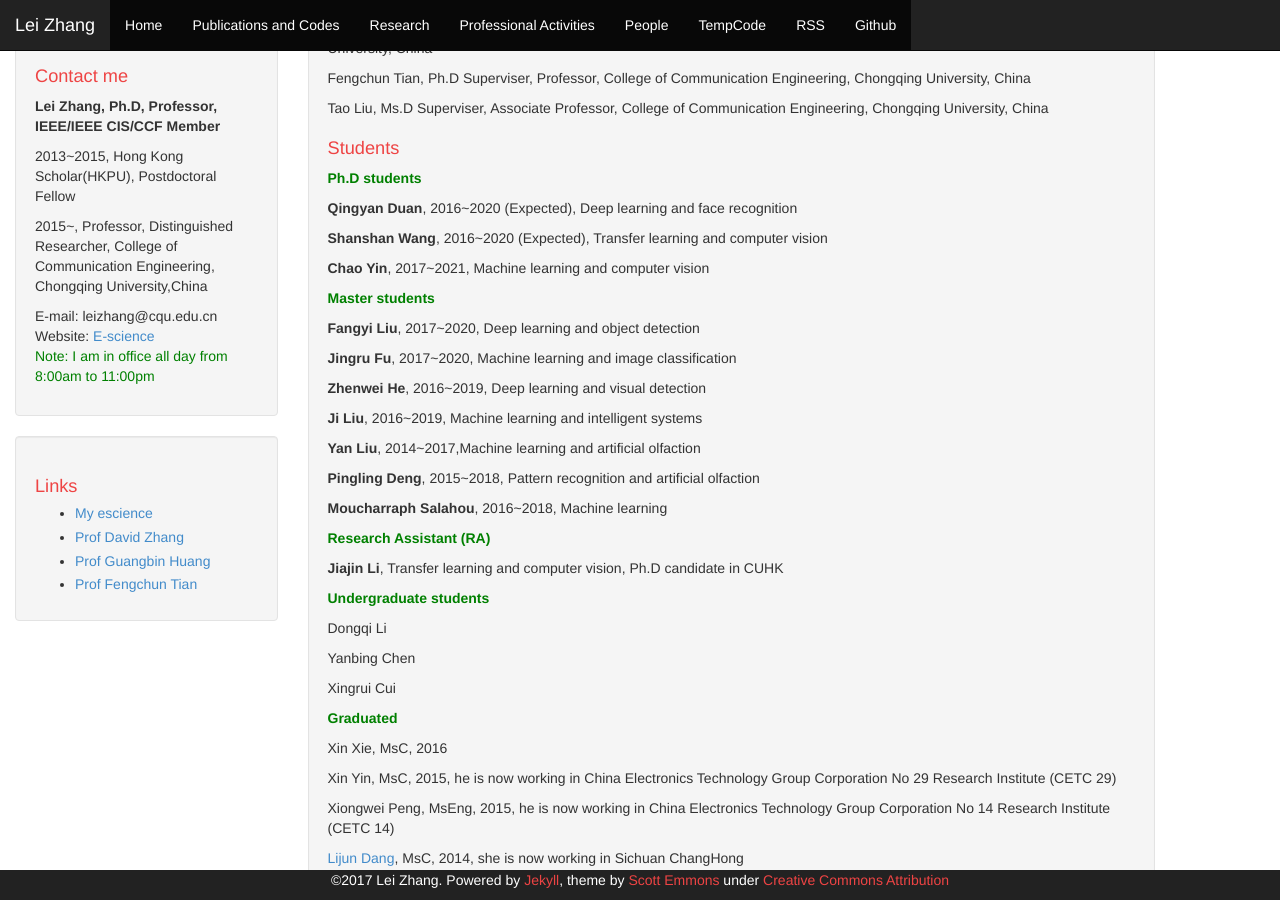
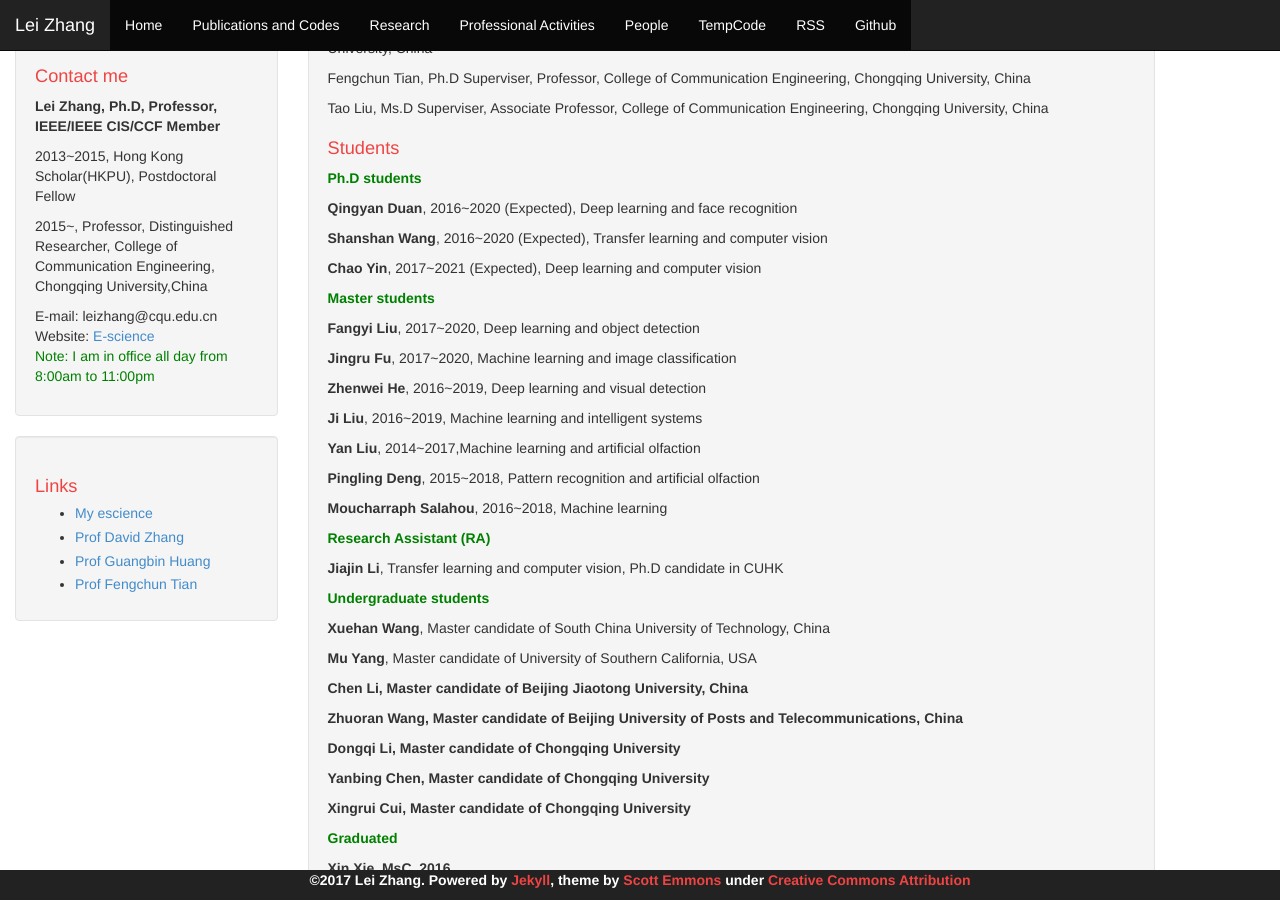
Before and after one commit to DrLeiZhang/website, a Jekyll site: the page built from people.html, in a window 1280 px wide and 900 px high, scrolled down 376 px. Built offline with Jekyll 4.4.1, drawn with Linux system fonts in a browser that asks for light colours; Markdown is read by kramdown in place of the engine named in the settings.

Commit message:
Update
Signed-off-by: leizhang@cqu.edu.cn <leizhang@cqu.edu.cn>

```diff
--- a/people.html
+++ b/people.html
@@ -22,7 +22,7 @@ layout: default
 <p style="color:green;"><h0><B>Ph.D students</B></h0></p>
 <p><B>Qingyan Duan</B>, 2016~2020 (Expected), Deep learning and face recognition
 <p><B>Shanshan Wang</B>, 2016~2020 (Expected), Transfer learning and computer vision
-<p><B>Chao Yin</B>, 2017~2021, Machine learning and computer vision</p>
+<p><B>Chao Yin</B>, 2017~2021 (Expected), Deep learning and computer vision</p>
 
 <p style="color:green;"><h0><B>Master students</B></h0></p>
 <p><B>Fangyi Liu</B>, 2017~2020, Deep learning and object detection</p>
@@ -37,9 +37,13 @@ layout: default
 <p><B>Jiajin Li</B>, Transfer learning and computer vision, Ph.D candidate in CUHK</p>
 
 <p style="color:green;"><h0><B>Undergraduate students</B></h0></p>
-<p>Dongqi Li</p>
-<p>Yanbing Chen</p>
-<p>Xingrui Cui</p>
+<p><B>Xuehan Wang</B>, Master candidate of South China University of Technology, China</p>
+<p><B>Mu Yang</B>, Master candidate of University of Southern California, USA</p>
+<p><B>Chen Li<B>, Master candidate of Beijing Jiaotong University, China</p>
+<p><B>Zhuoran Wang</B>, Master candidate of Beijing University of Posts and Telecommunications, China</p>
+<p><B>Dongqi Li</B>, Master candidate of Chongqing University</p>
+<p><B>Yanbing Chen</B>, Master candidate of Chongqing University</p>
+<p><B>Xingrui Cui</B>, Master candidate of Chongqing University</p>
 
 <p style="color:green"><h0><B>Graduated</B></h0></p>
 <p>Xin Xie, MsC, 2016</p>
```
